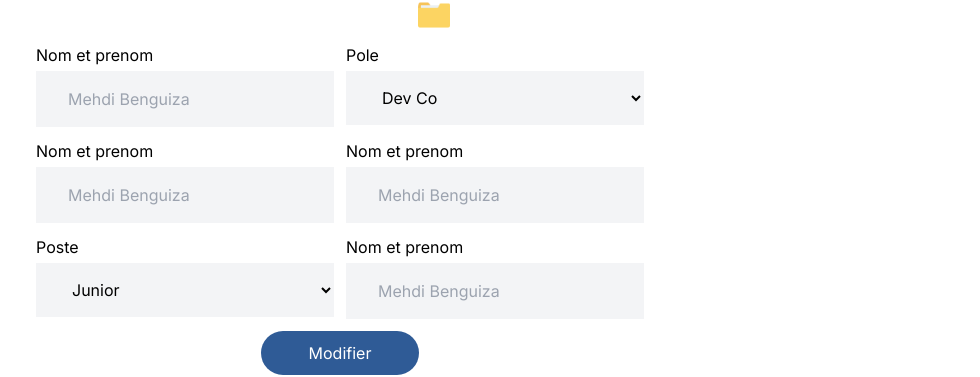
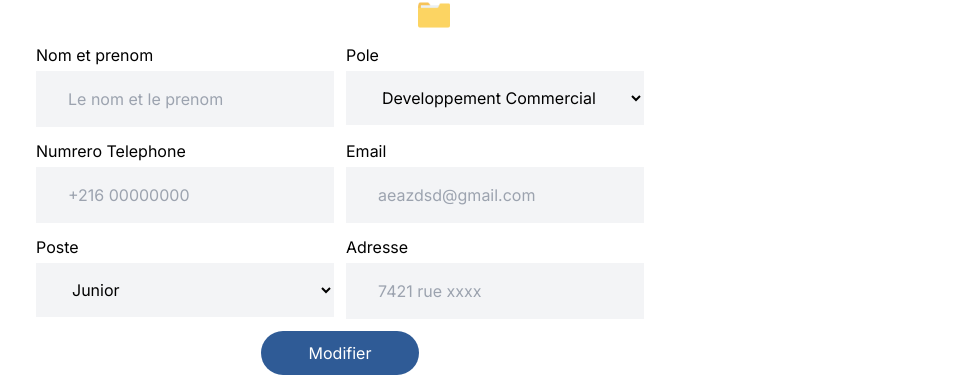
Before and after one commit to youssefkazdar/PlatformRH, a Next.js app in the folder prh/: page / in a window 1280 px wide. Shown: the part 238-615 px from the top of the page, without its empty margins (300-1280 px from the left). Built offline with nearby package versions, Linux system fonts and the light colour scheme.

Commit message:
edit page edit

```diff
--- a/prh/app/page.js
+++ b/prh/app/page.js
@@ -6,14 +6,16 @@ import CustomInput from "./components/CustomInput";
 const Navbar = () => {
 
 const poleOptions = [
-  "Dev Co",
-  "P&P",
+  "Developpement Commercial",
+  "Projet Et Prospection",
   "Marketing"
 ];
 
 const posteOptions = [
   "Junior",
-  "Senior"
+  "Senior",
+  "Bureau",
+  "Alumni"
 ]
   return (
     <main>
@@ -25,12 +27,12 @@ const posteOptions = [
         <img src="/folder.png" className="edit_image-icon" />
       </div>
       <div className="inputs-form">
-       <CustomInput label="Nom et prenom" placeholder="Mehdi Benguiza" type="text" />
+       <CustomInput label="Nom et prenom" placeholder="Le nom et le prenom" type="text" />
        <CustomInput label="Pole" placeholder="Mehdi Benguiza" type="select" options={poleOptions} />
-       <CustomInput label="Nom et prenom" placeholder="Mehdi Benguiza" type="text"/>
-       <CustomInput label="Nom et prenom" placeholder="Mehdi Benguiza" type="text"/>
+       <CustomInput label="Numrero Telephone" placeholder="+216 00000000" type="text"/>
+       <CustomInput label="Email" placeholder="aeazdsd@gmail.com" type="text"/>
        <CustomInput label="Poste" placeholder="Mehdi Benguiza" type="select" options={posteOptions}/>
-       <CustomInput label="Nom et prenom" placeholder="Mehdi Benguiza" type="text"/>
+       <CustomInput label="Adresse" placeholder="7421 rue xxxx" type="text"/>
       </div>
       <button className="edit-button">
        <span style={{color:"white"}}>Modifier</span>
```
